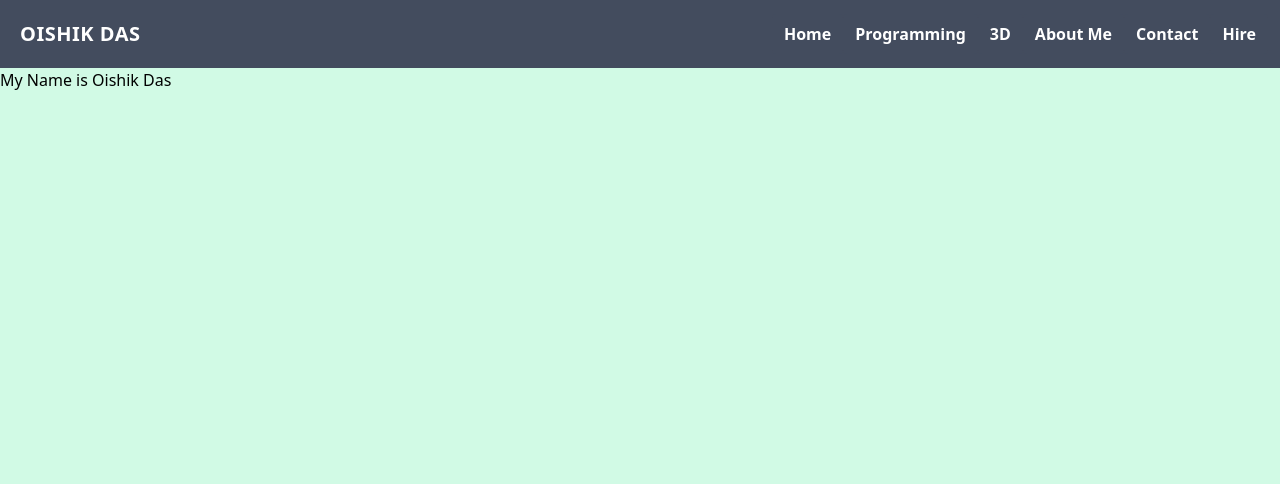
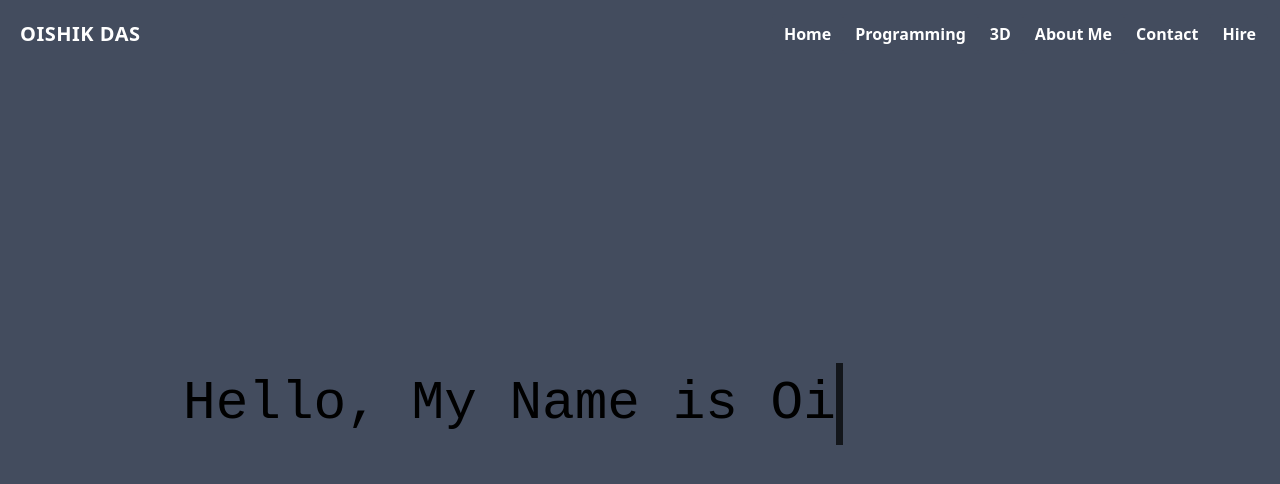
Before and after one commit to Calcium3d/Portfolio, a Next.js app: page / in a window 1280 px wide. Shown: the top 484 px of the page. Built offline with nearby package versions, Linux system fonts and the light colour scheme; what tailwind-nord would draw is missing.

Commit message:
typing animation

```diff
--- a/components/Navbar.jsx
+++ b/components/Navbar.jsx
@@ -9,7 +9,7 @@ export const Navbar = () => {
   };
 
   return (
-    <>
+    <div className="font-sans">
       <nav className='flex items-center flex-wrap bg-nord1 p-3 '>
         <Link href='/'>
           <a className='bg-nord1 inline-flex items-center p-2 mr-4 '>
@@ -77,6 +77,6 @@ export const Navbar = () => {
           </div>
         </div>
       </nav>
-    </>
+    </div>
   );
 };
--- a/pages/_app.js
+++ b/pages/_app.js
@@ -1,5 +1,6 @@
 import '../styles/globals.css'
 import  '../styles/tailwind.css'
+import '../styles/Typewriter.css'
 
 function MyApp({ Component, pageProps }) {
   return <Component {...pageProps} />
--- a/pages/index.js
+++ b/pages/index.js
@@ -1,5 +1,5 @@
-import Head from 'next/head'
-import styles from '../styles/Home.module.css';
+import Head from 'next/head';
+import '../styles/Home.module.css';
 import { Navbar } from '../components/Navbar';
 
 export default function Home() {
@@ -10,8 +10,13 @@ export default function Home() {
         <link rel='icon' href='/icon.jpg' />
       </Head>
       <Navbar />
-      <div className="h-screen bg-green-100">
-        My Name is Oishik Das
+      <div className="division">
+        <h1 className="h1">
+          Hello, My Name is Oishik Das
+        </h1>
+        <h2 className="subtitle">
+          Welcome to my portfolio
+        </h2>
       </div>
     </div>
   );
--- /dev/null
+++ b/styles/Typewriter.css
@@ -0,0 +1,73 @@
+:root {
+    --bg-color: #434C5e;
+    --typewriterSpeed: 6s;
+    --typewriterCharacters: 28;
+  }
+
+  .division {
+    margin: 0;
+    font-family: "Source Sans Pro", sans-serif;
+    min-height: 90vh;
+    display: grid;
+    place-content: center;
+    text-align: center;  }
+
+  .h1 {
+    font-size: clamp(1rem, 3vw + 1rem, 4rem);
+    position: relative;
+    font-family: "Source Code Pro", monospace;
+    position: relative;
+    width: max-content;
+  }
+
+  .h1::before,
+  .h1::after {
+    content: "";
+    position: absolute;
+    top: 0;
+    right: 0;
+    bottom: 0;
+    left: 0;
+  }
+
+  .h1::before {
+    background: var(--bg-color);
+    animation: typewriter var(--typewriterSpeed)
+      steps(var(--typewriterCharacters)) 1s forwards;
+  }
+
+  .h1::after {
+    width: 0.125em;
+    background: black;
+    animation: typewriter var(--typewriterSpeed)
+        steps(var(--typewriterCharacters)) 1s forwards,
+      blink 750ms steps(var(--typewriterCharacters)) infinite;
+  }
+
+  .subtitle {
+    color: hsl(0 0% 0% / 0.7);
+    font-size: 2rem;
+    font-weight: 400;
+    opacity: 0;
+    transform: translateY(3rem);
+    animation: fadeInUp 2s ease calc(var(--typewriterSpeed) + 2s) forwards;
+  }
+
+  @keyframes typewriter {
+    to {
+      left: 100%;
+    }
+  }
+
+  @keyframes blink {
+    to {
+      background: transparent;
+    }
+  }
+
+  @keyframes fadeInUp {
+    to {
+      opacity: 1;
+      transform: translateY(0);
+    }
+  }
--- a/styles/globals.css
+++ b/styles/globals.css
@@ -47,7 +47,6 @@ table {
 	border-spacing: 0;
 }
 
-
 * {
   background-color: #434c5e;
 }
```
Also changed, not shown: styles/Typewriter.module.css (deleted).
